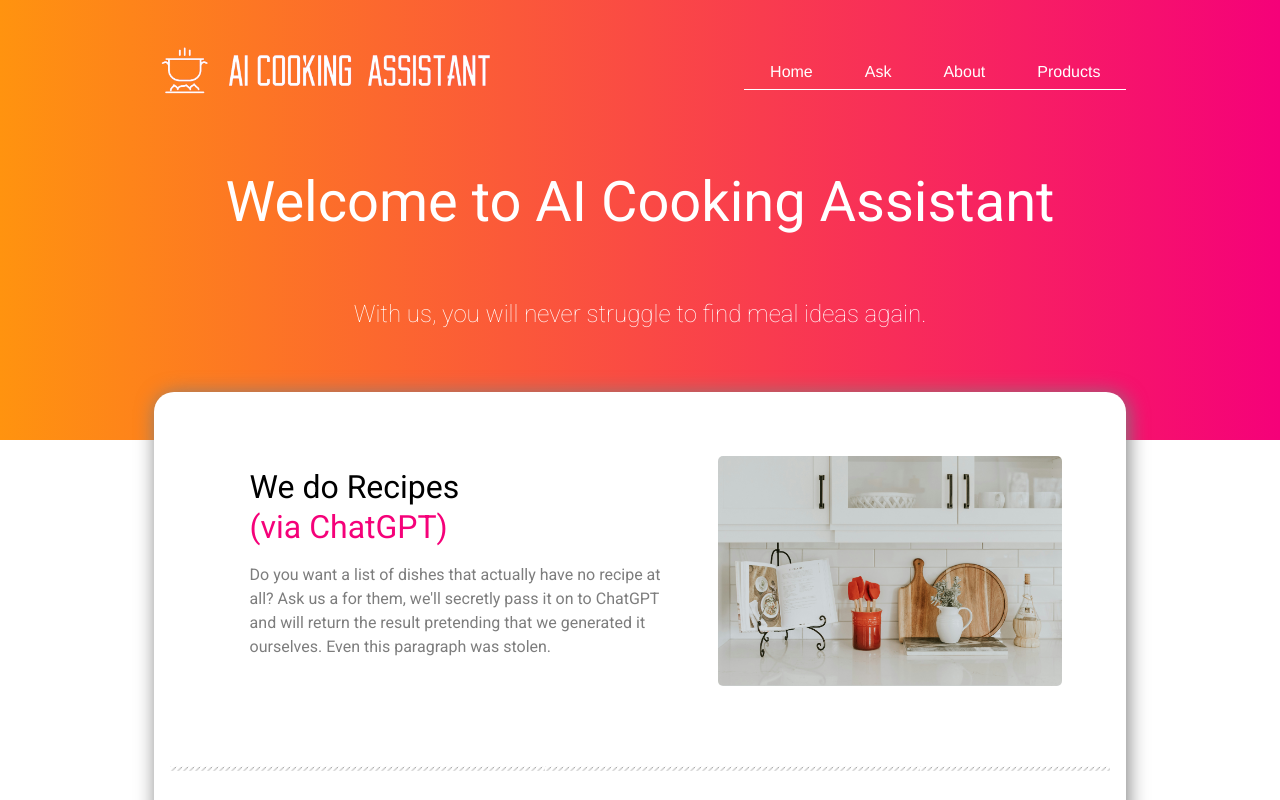
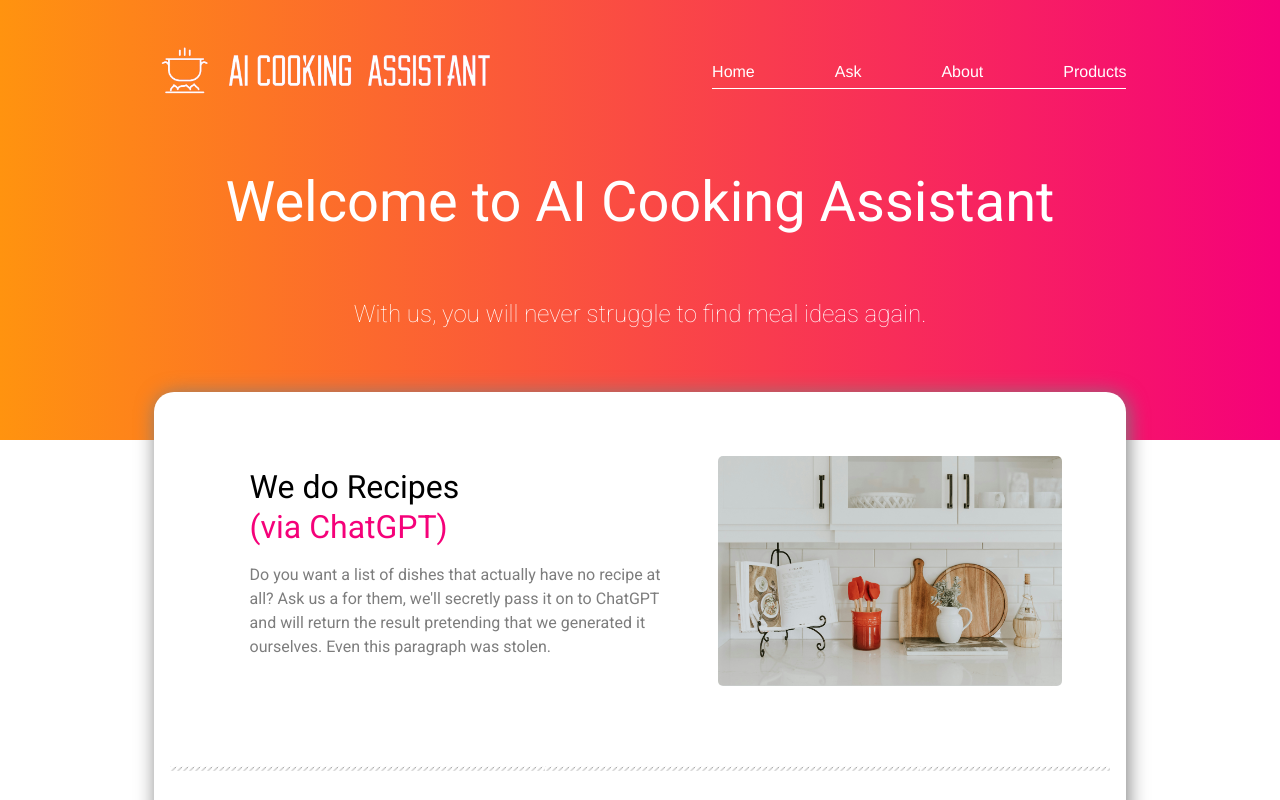
Before and after one commit to technative-academy/Team-Wolf, a React (Vite) app: page / in a window 1280 px wide. Shown: the top 800 px of the page. Built offline with nearby package versions, Linux system fonts and the light colour scheme.

Commit message:
fix menu on mobile

```diff
--- a/src/components/SiteNav/SiteNav.module.css
+++ b/src/components/SiteNav/SiteNav.module.css
@@ -13,12 +13,8 @@
   transition: transform 0.3s ease;
   border-bottom: 0.5px solid white;
   padding: 0;
-  line-height: 35px;
-}
-
-.navMenu li {
-  margin: 0 10px;
-  padding: 0 1rem;
+  /* line-height: 35px; */
+  gap: 5rem;
 }
 
 img {
@@ -68,17 +64,18 @@ img {
 
     background-color: white;
     position: absolute;
-    top: 20%;
-    height: 35%;
+    top: 15%;
+    height: 38%;
     background-color: white;
     box-shadow: 2px 2px 20px var(--darkGrey);
     border-radius: 5%;
+    gap: 0.7rem;
   }
 
   .navMenu a {
     color: black;
     text-decoration: none;
-    line-height: 3.5rem;
+    line-height: 3rem;
   }
 
   .navMenu a:hover {
@@ -91,7 +88,7 @@ img {
     display: flex;
     left: 20px;
     color: gray;
-    right: 30px;
+    right: 20px;
   }
 
   .hamburger {
@@ -115,3 +112,10 @@ img {
     margin-right: 0;
   }
 }
+
+
+@media (min-width: 460px) and (max-width:764px ) {
+	.navMenu{
+		top:20%
+	}
+}
```
